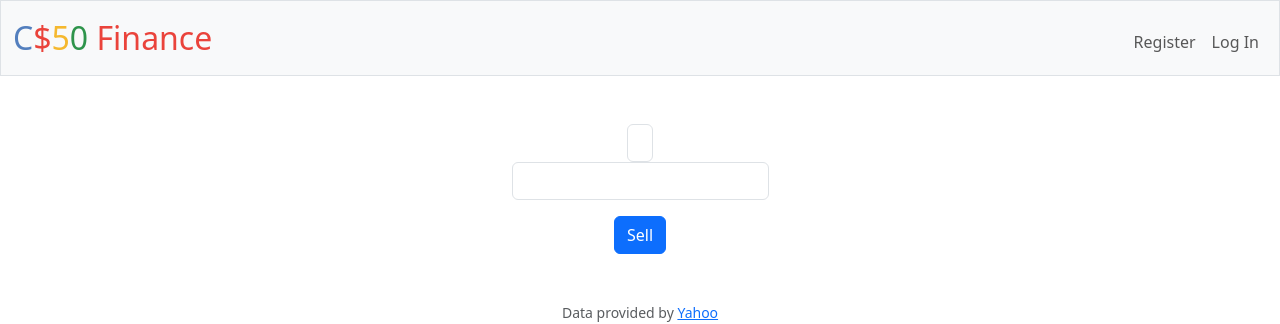
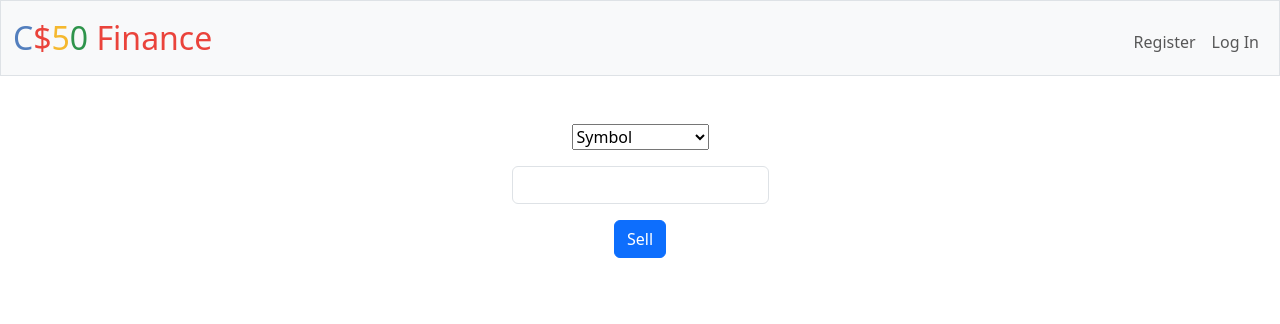
Before and after one commit to sayviar/cs50, a Flask app: template finance/templates/sell.html in a window 1280 px wide. Shown: the top 324 px of the page. Run offline with Flask 3, Linux system fonts and the light colour scheme; the template is opened without the code that fills it: most values are stand-ins (such as "Sample title", 1, 10 or a date in 2020); lists and menus that the app fills with data are empty; some libraries are stand-ins or nearby versions.

Commit message:
Mon, Aug 12, 2024, 1:30 PM +02:00

```diff
--- a/finance/templates/sell.html
+++ b/finance/templates/sell.html
@@ -8,17 +8,22 @@
 {% block main %}
     <form action="/sell" method="post">
         <div class="mb-3">
-            <select class="form-control mx-auto w-auto" name="symbol" value='{{symbol["symbol"]}}' type="select">
-                <option
+            <select type="select">
+                <option style="diplay:none" selected disabled>Symbol</option>
             {% if stocks %}
             {% for symbol in stocks %}
-                <option value='{{symbol["symbol"]}}' name="symbol" ></option>
+                <option value='{{symbol["symbol"]}}' name="symbol">{{symbol["symbol"]}}</option>
             {% endfor %}
             {% endif %}
         </select>
+        </div>
+        <div class="mb-3">
             <input class="form-control mx-auto w-auto" name="shares" type="number">
         </div>
-        <button class="btn btn-primary" type="submit">Sell</button>
+        <div class="mb-3">
+            <button class="btn btn-primary" type="submit">Sell</button>
+        </div>
+
 
     </form>
 {% endblock %}
```
